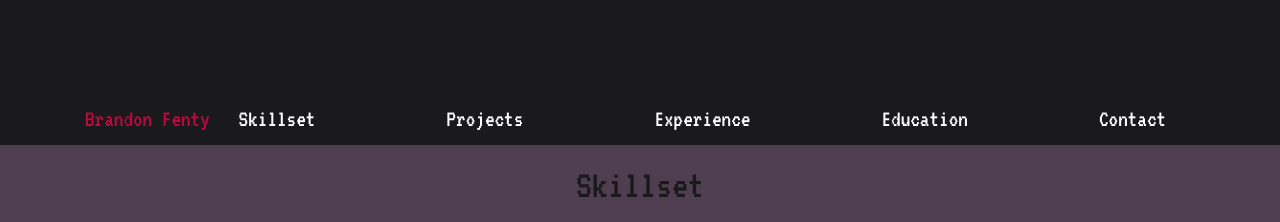
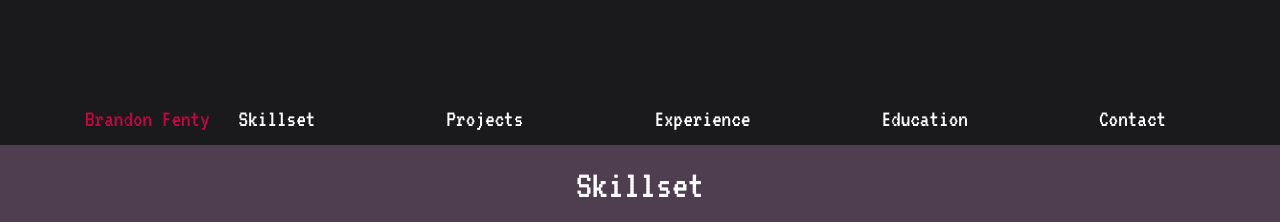
Before and after one commit to brandon-fenty/portfolio, a plain HTML site: page index.html in a window 1280 px wide. Shown: the part 655-877 px from the top of the page. Drawn offline with nearby package versions, Linux system fonts and the light colour scheme.

Commit message:
heading color hotfix

```diff
--- a/index.html
+++ b/index.html
@@ -80,7 +80,7 @@
         </section>
         <section id="skillset">
             <div class="container">
-                <h2 class="pt-3 color-dark align-center">Skillset</h2>
+                <h2 class="pt-3 color-white align-center">Skillset</h2>
                 <div class="row align-center pt-2">
                     <div class="col-lg-4 col-6 pt-5">
                         <i class="devicon-java-plain-wordmark colored xl-icon"></i>
```
